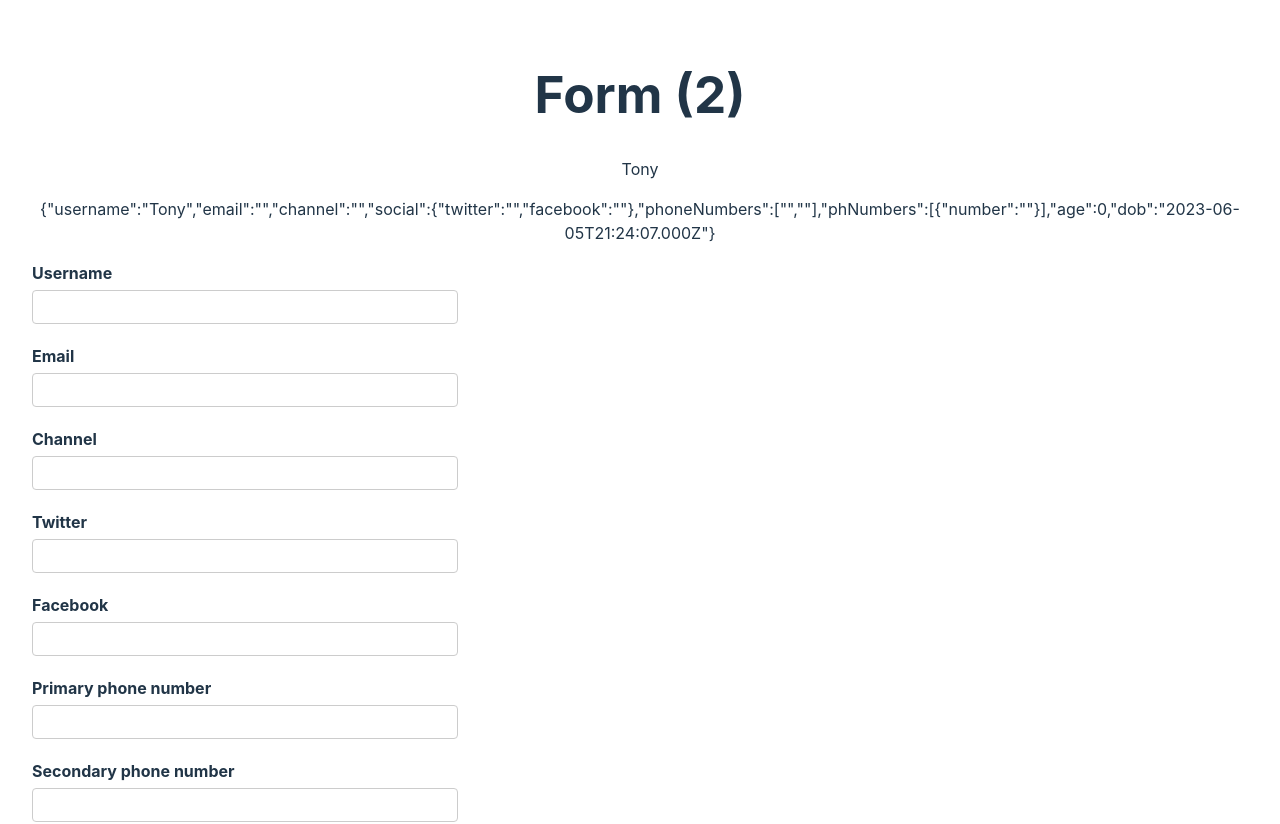
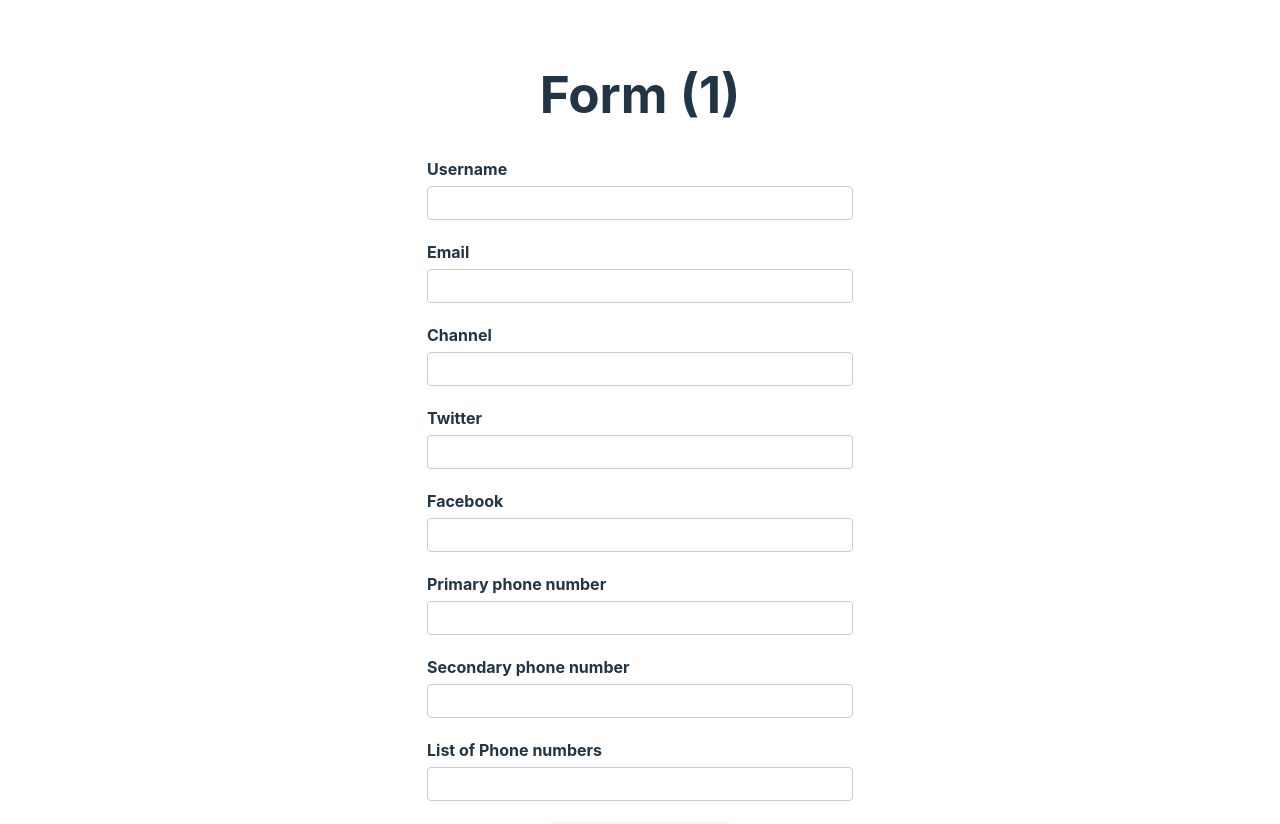
Before and after one commit to tonyedgal/react-forms, a React (Vite) app in the folder rhf-intro/: page / in a window 1280 px wide. Shown: the top 824 px of the page. Built offline with nearby package versions, Linux system fonts and the light colour scheme.

Commit message:
feat: using RHF watch as a callback
this does not cause rerenders and improves performance

```diff
--- a/rhf-intro/src/components/YoutubeForm.tsx
+++ b/rhf-intro/src/components/YoutubeForm.tsx
@@ -1,3 +1,4 @@
+import { useEffect } from "react";
 import { useForm, useFieldArray } from "react-hook-form";
 import { DevTool } from "@hookform/devtools";
 
@@ -49,17 +50,25 @@ const YoutubeForm = () => {
 
   renderCount++;
 
+  useEffect(() => {
+    const subscription = watch((value) => {
+      console.log(value);
+    });
+
+    return () => subscription.unsubscribe();
+  }, [watch]);
+
   // watch specific field
-  const watchUsername = watch("username");
+  // const watchUsername = watch("username");
 
   // watch all fields
-  const watchAllFields = watch();
+  // const watchAllFields = watch();
 
   return (
     <div>
       <h1>Form ({renderCount / 2})</h1>
-      <p>{watchUsername}</p>
-      <p>{JSON.stringify(watchAllFields)}</p>
+      {/* <p>{watchUsername}</p> */}
+      {/* <p>{JSON.stringify(watchAllFields)}</p> */}
 
       <form onSubmit={handleSubmit(onSubmit)} noValidate>
         <div className="form-control">
```
